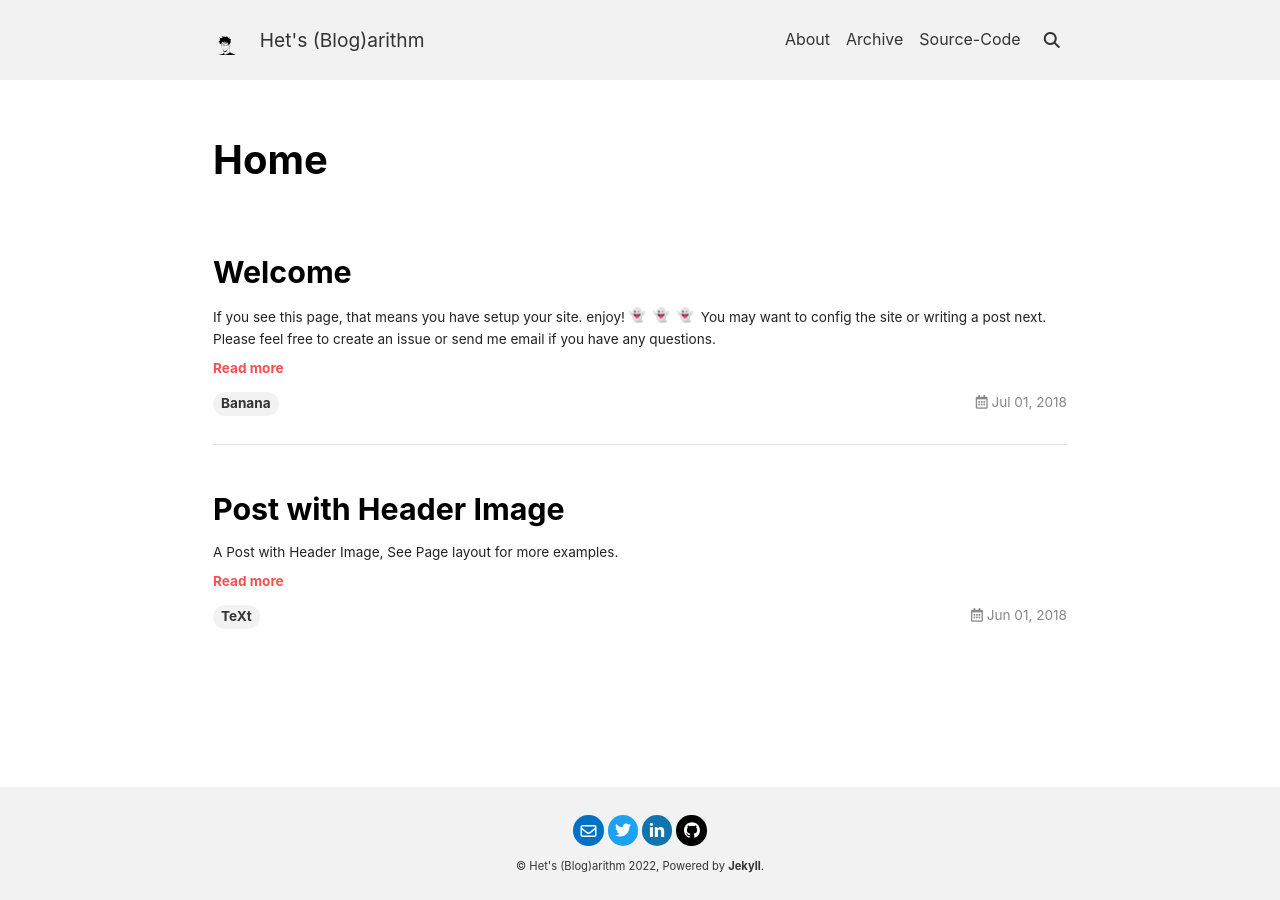
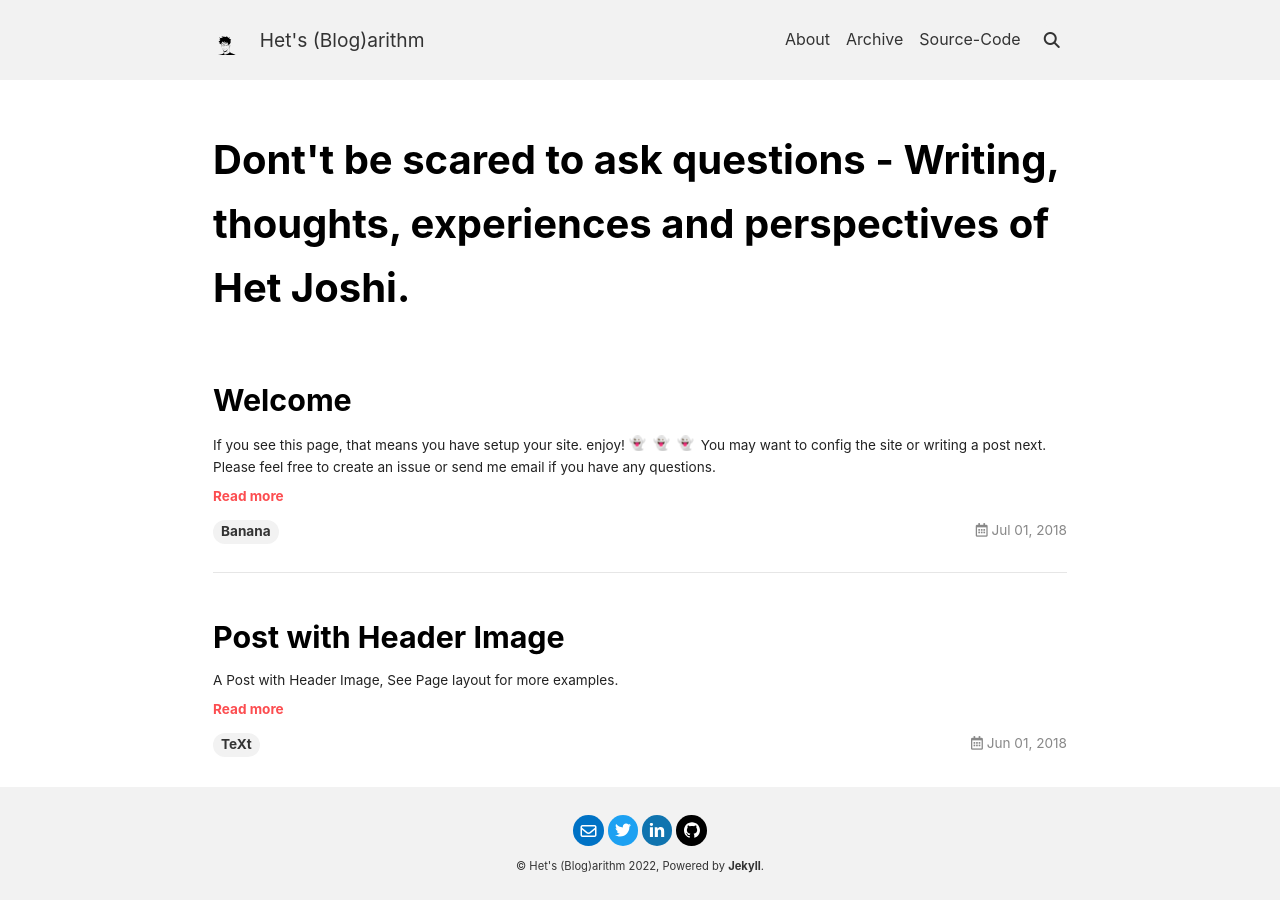
Before and after one commit to Het-Joshi/blog, a Jekyll site: the page built from index.html, in a window 1280 px wide. Built offline with Jekyll 4.4.1, drawn with Linux system fonts in a browser that asks for light colours; nearby versions of some CDN libraries; emoji names are drawn with the system emoji font; the list of posts is cut into pages by our own code.

Commit message:
Update home.html

```diff
--- a/_layouts/home.html
+++ b/_layouts/home.html
@@ -2,7 +2,7 @@
 layout: articles
 titles:
   # @start locale config
-  en      : &EN       Home
+  en      : &EN       Dont't be scared to ask questions - Writing, thoughts, experiences and perspectives of Het Joshi.
   en-GB   : *EN
   en-US   : *EN
   en-CA   : *EN
```
